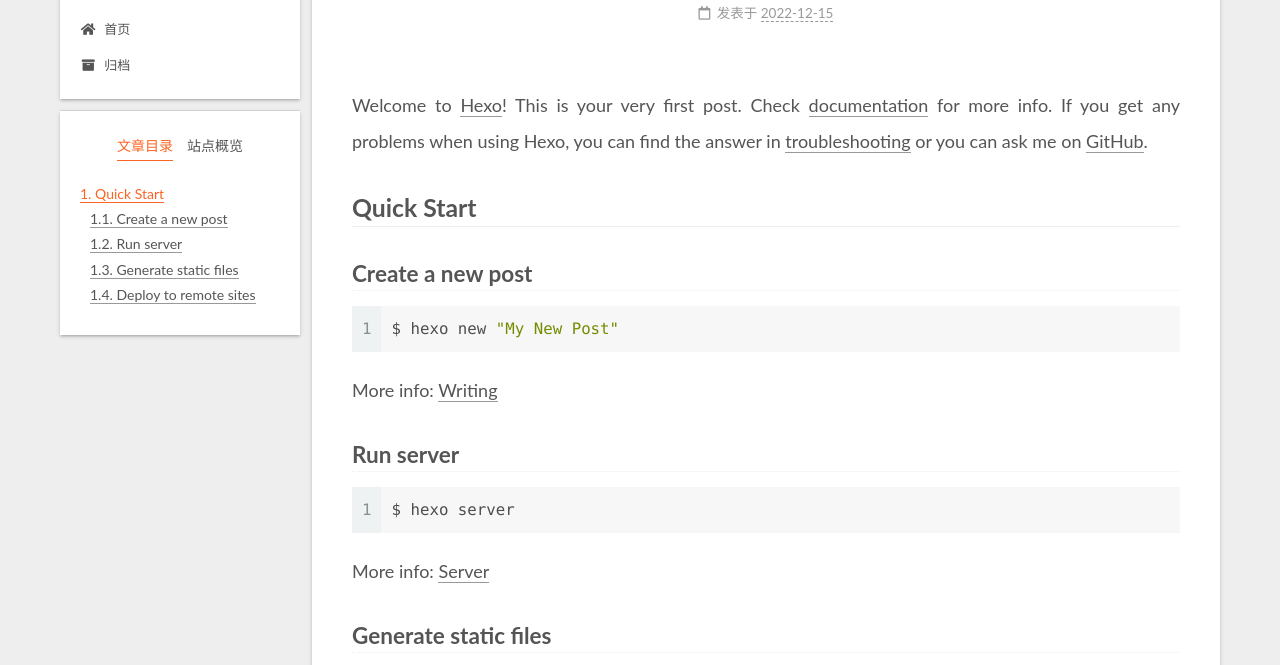
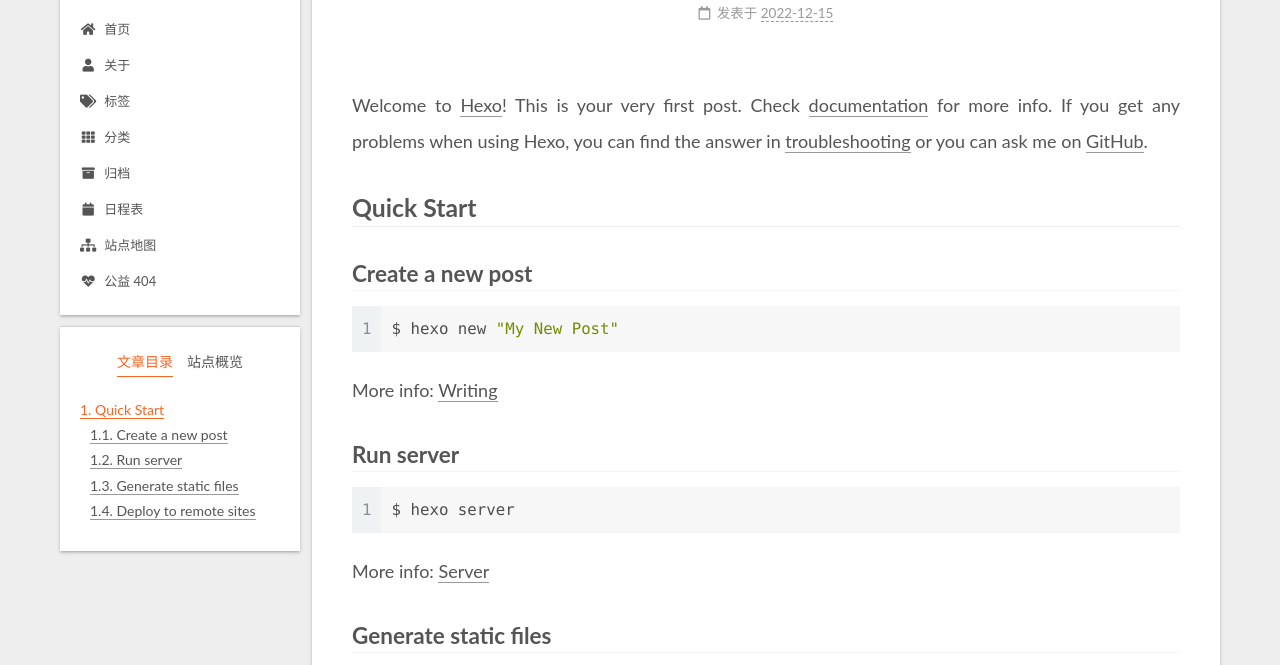
Before and after one commit to DXC6666/DXC6666.github.io, a plain HTML site: page 2022/12/15/hello-world/index.html in a window 1280 px wide. Shown: the part 87-752 px from the top of the page. Drawn offline with Linux system fonts and the light colour scheme.

Commit message:
Site updated: 2022-12-15 22:22:25

```diff
--- a/2022/12/15/hello-world/index.html
+++ b/2022/12/15/hello-world/index.html
@@ -117,9 +117,39 @@
     <a href="/" rel="section"><i class="fa fa-home fa-fw"></i>首页</a>
 
   </li>
+        <li class="menu-item menu-item-about">
+
+    <a href="/about/" rel="section"><i class="fa fa-user fa-fw"></i>关于</a>
+
+  </li>
+        <li class="menu-item menu-item-tags">
+
+    <a href="/tags/" rel="section"><i class="fa fa-tags fa-fw"></i>标签</a>
+
+  </li>
+        <li class="menu-item menu-item-categories">
+
+    <a href="/categories/" rel="section"><i class="fa fa-th fa-fw"></i>分类</a>
+
+  </li>
         <li class="menu-item menu-item-archives">
 
     <a href="/archives/" rel="section"><i class="fa fa-archive fa-fw"></i>归档</a>
+
+  </li>
+        <li class="menu-item menu-item-schedule">
+
+    <a href="/schedule/" rel="section"><i class="fa fa-calendar fa-fw"></i>日程表</a>
+
+  </li>
+        <li class="menu-item menu-item-sitemap">
+
+    <a href="/sitemap.xml" rel="section"><i class="fa fa-sitemap fa-fw"></i>站点地图</a>
+
+  </li>
+        <li class="menu-item menu-item-commonweal">
+
+    <a href="/404/" rel="section"><i class="fa fa-heartbeat fa-fw"></i>公益 404</a>
 
   </li>
   </ul>
--- a/css/main.css
+++ b/css/main.css
@@ -1168,7 +1168,7 @@
 }
 .links-of-author a::before,
 .links-of-author span.exturl::before {
-  background: #c387ff;
+  background: #21ff55;
   border-radius: 50%;
   content: ' ';
   display: inline-block;
```
Also changed, not shown: archives/2022/12/index.html (+30 -0 lines), archives/2022/index.html (+30 -0 lines), archives/index.html (+30 -0 lines), index.html (+30 -0 lines).
